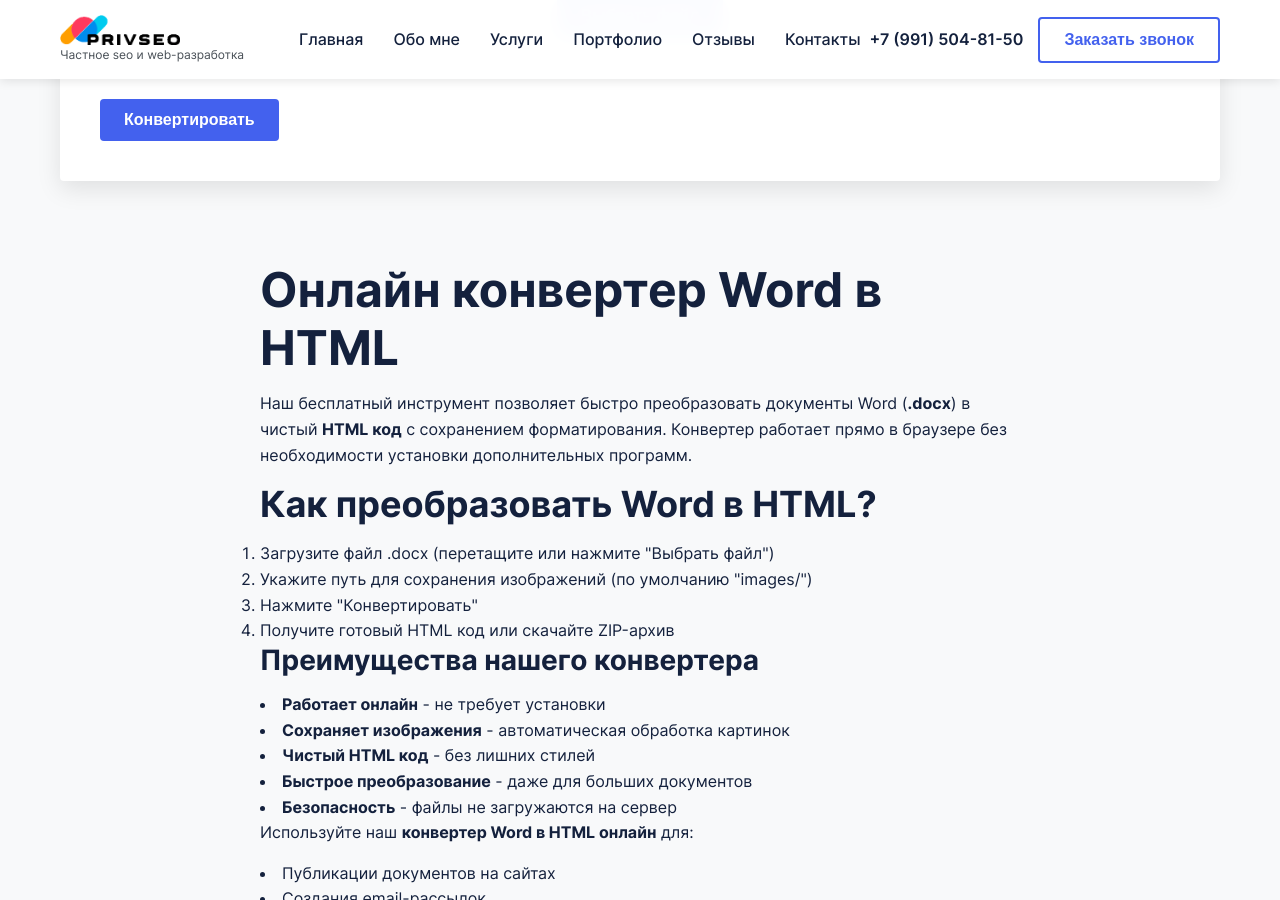
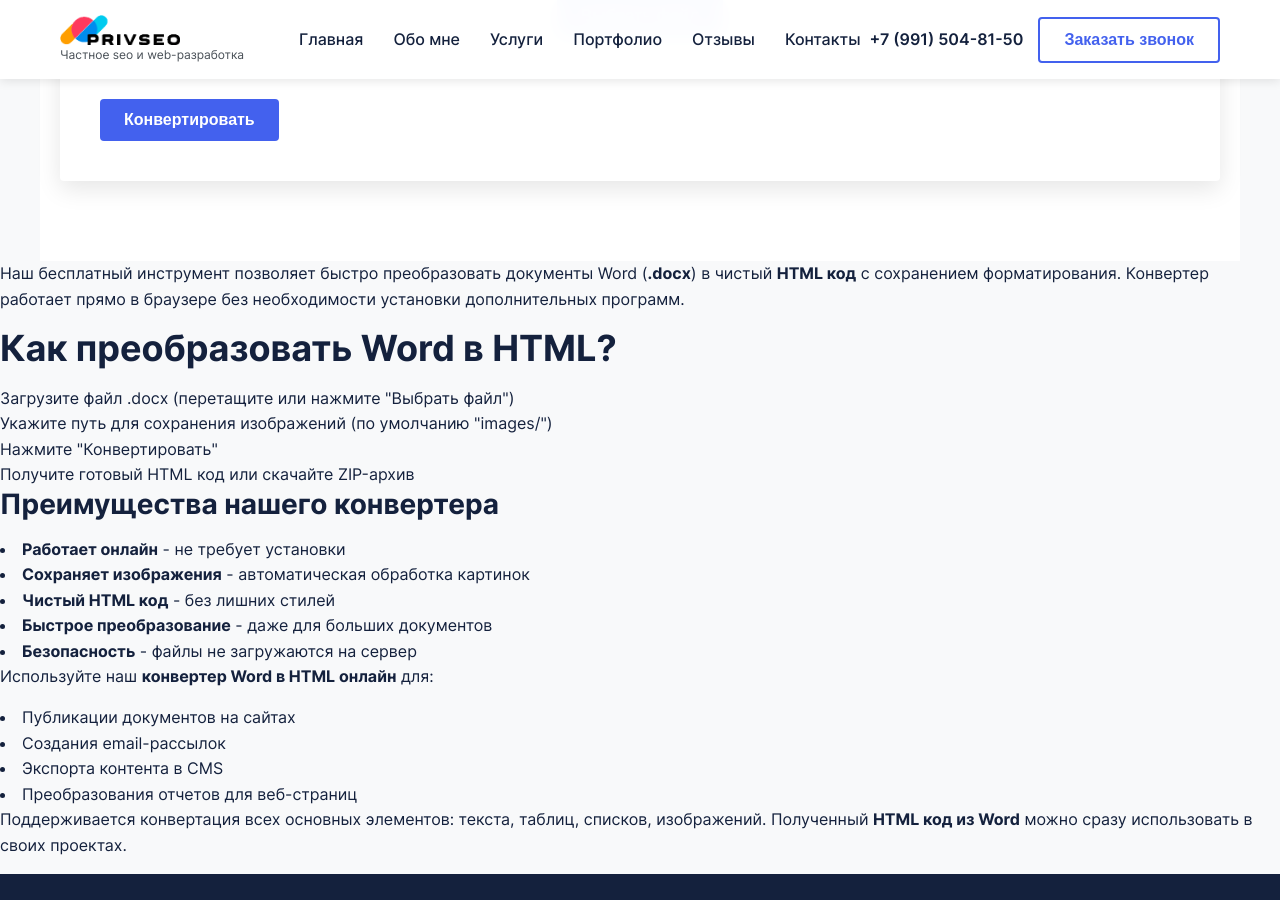
Before and after one commit to PrivateSeo/privateseo.github.io, a Jekyll site: the page built from abour.html, in a window 1280 px wide and 900 px high, scrolled down 367 px. Built offline with Jekyll 4.4.1, drawn with Linux system fonts in a browser that asks for light colours.

Commit message:
Update abour.html

```diff
--- a/abour.html
+++ b/abour.html
@@ -3,7 +3,7 @@ layout: default
 title: Конвертер Word в HTML онлайн | Преобразование DOCX в чистый код HTML
 description: Бесплатный онлайн конвертер Word в HTML. Преобразуйте DOCX в чистый код HTML с сохранением форматирования и изображений. Работает без регистрации прямо в браузере.
 ---
-    <div class="converter-container">
+    <div class="converter-container news-article">
         <header class="converter-header">
             <h1 class="converter-title">Конвертер Word в HTML</h1>
             <p class="converter-description">Загрузите файл .docx, чтобы преобразовать его в чистый HTML с сохранением изображений</p>
@@ -58,8 +58,6 @@ description: Бесплатный онлайн конвертер Word в HTML.
             </div>
         </div>
     </div>
-<div class="seo-text" style="max-width: 800px; margin: 0 auto 40px; padding: 0 20px;">
-    <h1>Онлайн конвертер Word в HTML</h1>
     <p>Наш бесплатный инструмент позволяет быстро преобразовать документы Word (<strong>.docx</strong>) в чистый <strong>HTML код</strong> с сохранением форматирования. Конвертер работает прямо в браузере без необходимости установки дополнительных программ.</p>
 
     <h2>Как преобразовать Word в HTML?</h2>
@@ -88,7 +86,7 @@ description: Бесплатный онлайн конвертер Word в HTML.
     </ul>
 
     <p>Поддерживается конвертация всех основных элементов: текста, таблиц, списков, изображений. Полученный <strong>HTML код из Word</strong> можно сразу использовать в своих проектах.</p>
-</div>
+
     <script src="js/mammoth.browser.min.js"></script>
     <script src="js/jszip.min.js"></script>
     <script src="js/FileSaver.min.js"></script>
```
